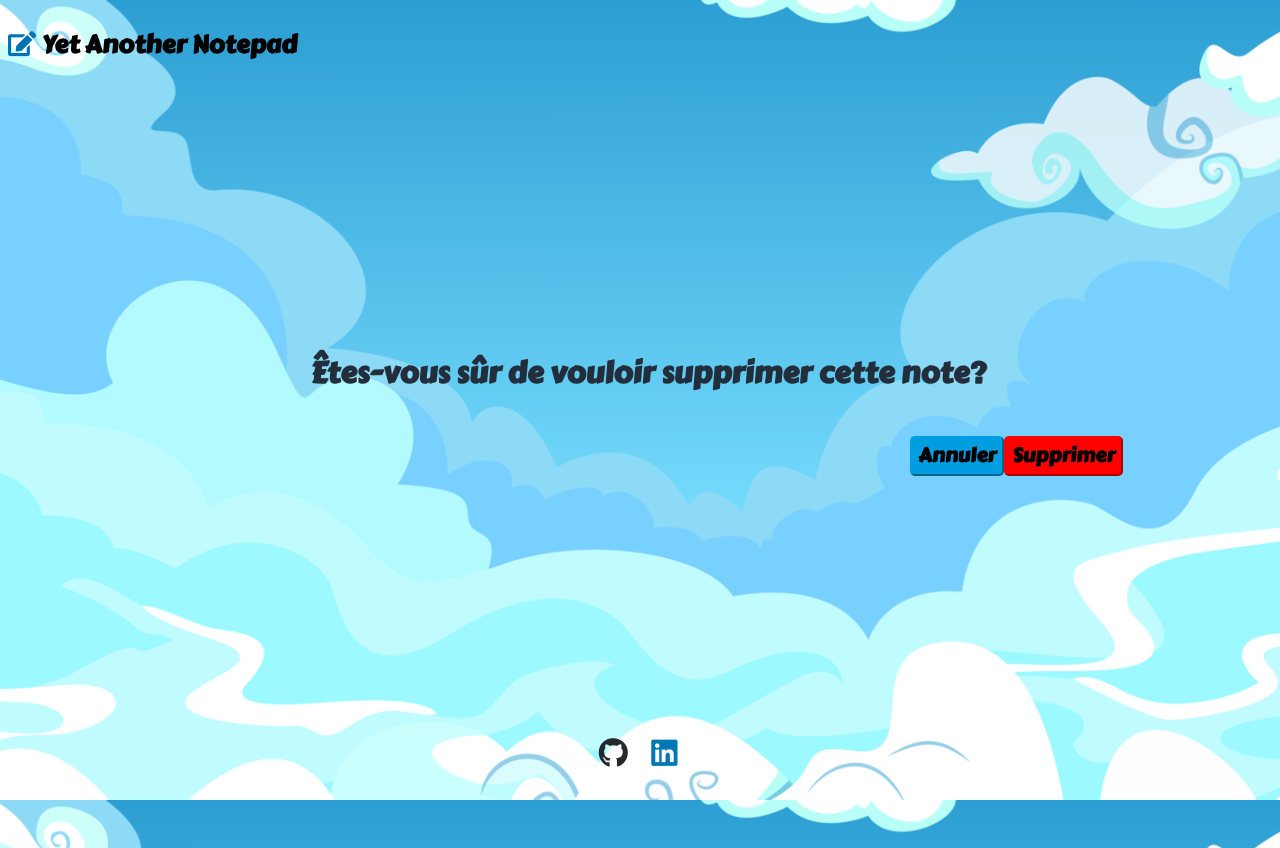
After one commit to J4ckyLIM/Projet_BlocNote, a PHP site: page /view/noteDelete.php?id=1 in a window 1280 px wide. The commit adds this page. Run offline with PHP 8.4, Linux system fonts and the light colour scheme; tables that the repository leaves empty or names only in its code hold one stand-in row (values such as "Sample post").

Commit message:
Suppression des notes fonctionnelle

```diff
--- a/class/noteManager.php
+++ b/class/noteManager.php
@@ -46,13 +46,47 @@ class noteManager
     header('Location: ../index.php?page=noteListe');
   }
 
-  function deleteNoteId()
+  /* Fonction qui permet la suppression d'une note choisi au préalable */
+  function deleteNote()
   {
-      return 'DELETE FROM note WHERE id= :id';
+    $bdd = new database();
+    $bdd->connexion();
+    $id = $_GET['id'];
+    $query = $bdd->getBdd()->prepare('DELETE FROM note WHERE id= :id');
+    $array = array('id' => $id);
+    $query->execute($array);
+    $query->closeCursor();
+    header('Location: ../index.php?page=noteListe');
   }
 
+  function selectNoteToDelete(){
+    $bdd = new database();
+    $bdd->connexion();
+    $id = $_GET['id'];
+    $query = $bdd->getBdd()->prepare('SELECT id, title, description, content FROM note WHERE id=:id');
+    $array = array( 'id' => $id);
+    $query->execute($array);
+    if ($data = $query->fetch())
+    {
+      echo '<div class="note-delete">';
+      echo '<h2>'.'Êtes-vous sûr de vouloir supprimer cette note?'.'</h2>';
+      echo '<div class="btn-note-submit">';
+      echo '<input class="btn-action2" type="submit" name="note_delete" value="Supprimer"/>';
+      echo '<a href ="../index.php?page=noteListe">'.'<button class="btn-action" type="button" value="cancel">'.'Annuler'.'</button>'.'</a>';
+      echo '</div>';
+      echo '</div>';
+    }
+    else
+    {
+      echo '<p>'."Aucun résultat trouvé.".'</p>';
+    }
+    $query->closeCursor();
+  }
+
+  //function
+
   /* Fonction qui permet de recuperer TOUTES les données des notes sous forme d'un tableau */
-
+  /* Les données seront triées par ordre chronologique, du plus récent au moins récent */
   function listAllNote(){
       $bdd = new database();
       $bdd->connexion();
@@ -74,8 +108,8 @@ class noteManager
           echo '<th>'.$data['title'].'</th>';
           echo '<th>'.$data['description'].'</th>';
           echo '<th>'.$data['save_date'].'</th>';
-          echo '<th>'.'<a id="link_update_note" href="view/edit.php?id='.$data['id'].'">'.'<input type="submit" class="btn-action" value="Modifier">'.'</a>'.'</th>';
-          echo '<th>'.'<a id="link_delete_note" href="member/deleteNote.php?id='.$data['id'].'">'.'<button class="btn-action3" type="button" value="delete">'.'Supprimer'.'</button>'.'</a>'.'</th>';
+          echo '<th>'.'<a id="link_update_note" href="view/noteEdit.php?id='.$data['id'].'">'.'<input type="submit" class="btn-action" value="Modifier">'.'</a>'.'</th>';
+          echo '<th>'.'<a id="link_delete_note" href="view/noteDelete.php?id='.$data['id'].'">'.'<input type="submit" class="btn-action3" value="Supprimer">'.'</a>'.'</th>';
       }
       echo '</table>';
       $query->closeCursor();
@@ -119,22 +153,4 @@ class noteManager
     echo 'La modification a été prise en compte';  // ne fonctionne pas
     header('Location: noteListe.php');
   }
-
-
-  /* Fonction qui permet la suppression d'une note choisi au préalable */
-  function deleteNote(){
-    $bdd = new database();
-    $bdd->connexion();
-    // L'auteur de la note correspond a l'email de la session de l'utilisateur connecté
-    $query = $bdd->getBdd()->prepare('DELETE FROM note WHERE id= :id'); // fonction à corriger
-    $query->closeCursor();
-
-    // Requête permettant de lier les notes aux utilisateurs l'ayant écrit.
-    echo 'La note a été supprimé';  // ne fonctionne pas
-    header('Location: noteListe.php');
-  }
-
-
-
-
 }
--- a/css/style.css
+++ b/css/style.css
@@ -44,7 +44,7 @@ html, body{
 }
 
 /***** FORMS *****/
-.form-signin, .logs, .form-note, .form-signup{
+.form-signin, .logs, .form-note, .form-signup, .note-delete{
     position: relative;
     box-sizing: border-box;
     height: auto;
@@ -139,7 +139,7 @@ h2{
 
 /********  NOTEPAGE.PHP *********/
 
-.form-note {
+.form-note, .note-delete{
     height: 100%;
     max-width: 1000px;
     padding: 15px;
@@ -260,6 +260,7 @@ tr{
 
 th{
     width: 33%;
+    max-width: 180px;
     display: flex;
     justify-content: center;
     align-items: center;
--- /dev/null
+++ b/view/noteDelete.php
@@ -0,0 +1,38 @@
+<?php
+
+require_once "../class/memberManager.php";
+require_once "../class/database.php";
+require_once "../class/noteManager.php";
+
+session_start();
+
+if (isset($_POST['note_delete']) && $_POST['note_delete'] == 'Supprimer') {
+	$check = new noteManager();
+    $check->deleteNote();
+}
+?>
+<!DOCTYPE html>
+<meta charset="UTF-8">
+<link rel="stylesheet" href="../css/style.css">
+<link href="https://fonts.googleapis.com/css?family=Carter+One" rel="stylesheet">
+<link rel="stylesheet" href="https://use.fontawesome.com/releases/v5.7.2/css/all.css" integrity="sha384-fnmOCqbTlWIlj8LyTjo7mOUStjsKC4pOpQbqyi7RrhN7udi9RwhKkMHpvLbHG9Sr" crossorigin="anonymous">
+<body class="noteBody">
+    <div id="note-container">
+    <header class="title-field">
+        <i class="fas fa-edit logo-note"></i>
+        <h1 class="note-page-title">Yet Another Notepad</h1>
+    </header>
+        <div class="form-bloc">
+        <?php
+        $listToEdit = new noteManager();
+        $listToEdit->selectNoteToDelete();
+        ?>
+        </div>
+    </div>
+</body>
+    <footer>
+		<a title="GitHub" href="https://github.com/J4ckyLIM"><i class="fab fa-github info-logo-index"></i></a>
+		<a title="LinkedIn" href="https://www.linkedin.com/in/jacky-lim123/"><i class="fab fa-linkedin info-logo-index"></i></a>
+	</footer>
+</body>
+</html>
```
Also changed, not shown: view/noteEdit.php (renamed from view/edit.php).
